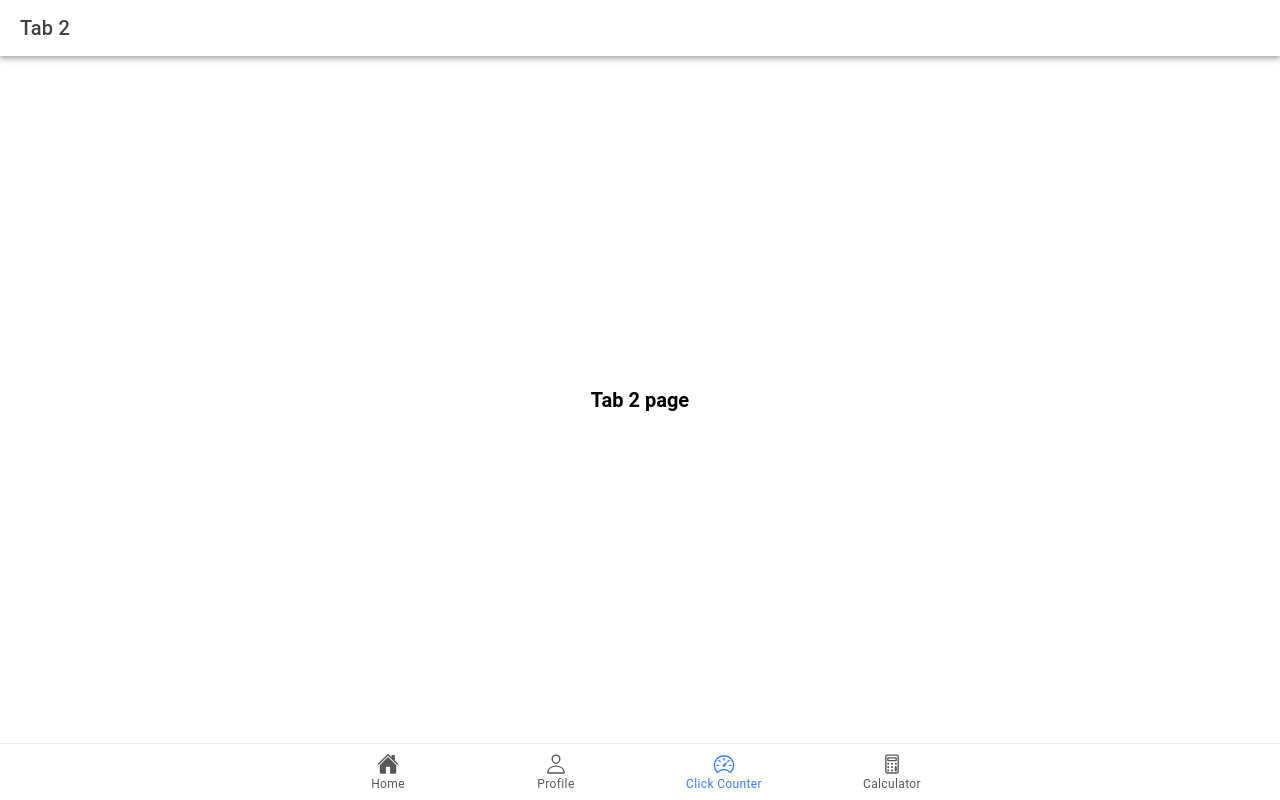
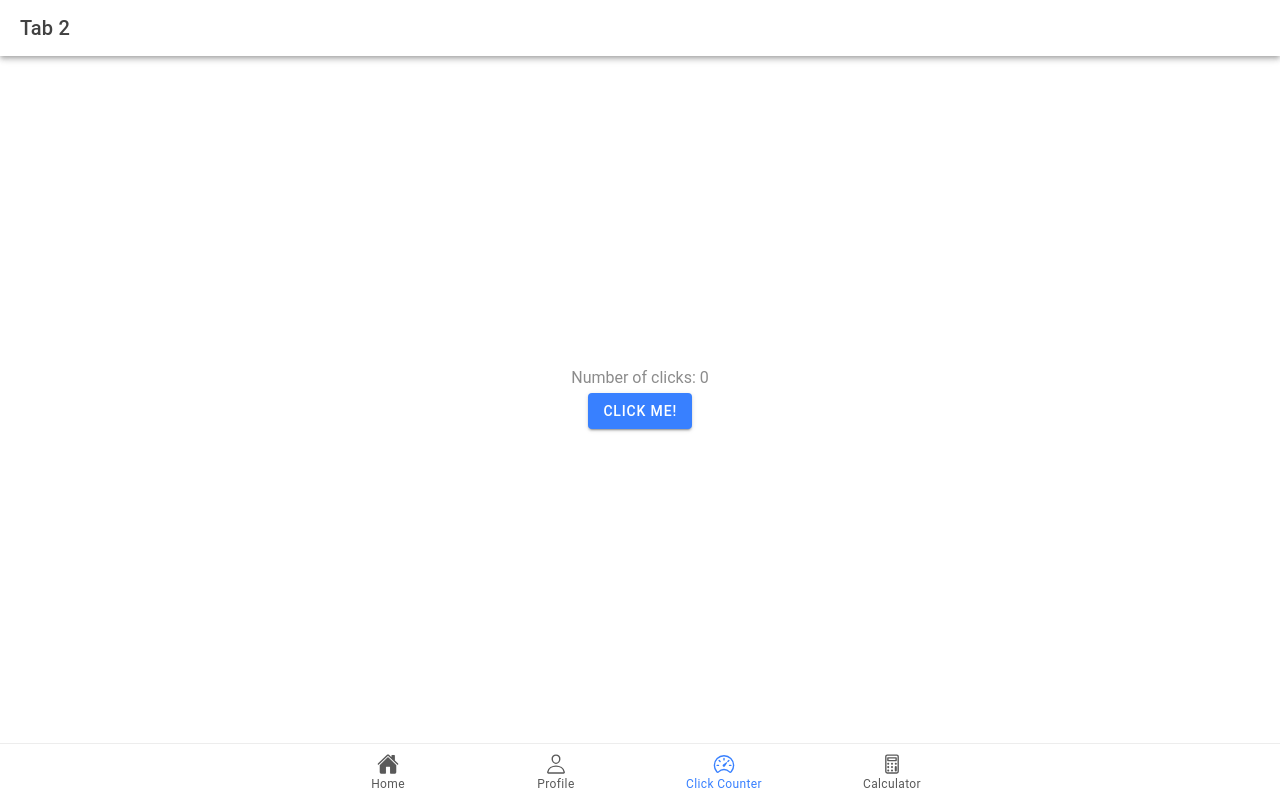
Before and after one commit to mudjakils/ion-t-madrijanon, a React (Vite) app: page /tab2 in a window 1280 px wide. Built offline with nearby package versions, Linux system fonts and the light colour scheme.

Commit message:
added click counter components

```diff
--- a/src/pages/Tab2.tsx
+++ b/src/pages/Tab2.tsx
@@ -1,8 +1,14 @@
-import { IonContent, IonHeader, IonPage, IonTitle, IonToolbar } from '@ionic/react';
-import ExploreContainer from '../components/ExploreContainer';
+import React, { useState } from 'react';
+import { IonContent, IonHeader, IonPage, IonTitle, IonToolbar, IonButton } from '@ionic/react';
 import './Tab2.css';
 
 const Tab2: React.FC = () => {
+  const [clickCount, setClickCount] = useState(0);
+
+  const handleButtonClick = () => {
+    setClickCount(clickCount + 1);
+  };
+
   return (
     <IonPage>
       <IonHeader>
@@ -16,7 +22,10 @@ const Tab2: React.FC = () => {
             <IonTitle size="large">Tab 2</IonTitle>
           </IonToolbar>
         </IonHeader>
-        <ExploreContainer name="Tab 2 page" />
+        <div className="container">
+          <p>Number of clicks: {clickCount}</p>
+          <IonButton onClick={handleButtonClick}>Click me!</IonButton>
+        </div>
       </IonContent>
     </IonPage>
   );
```
